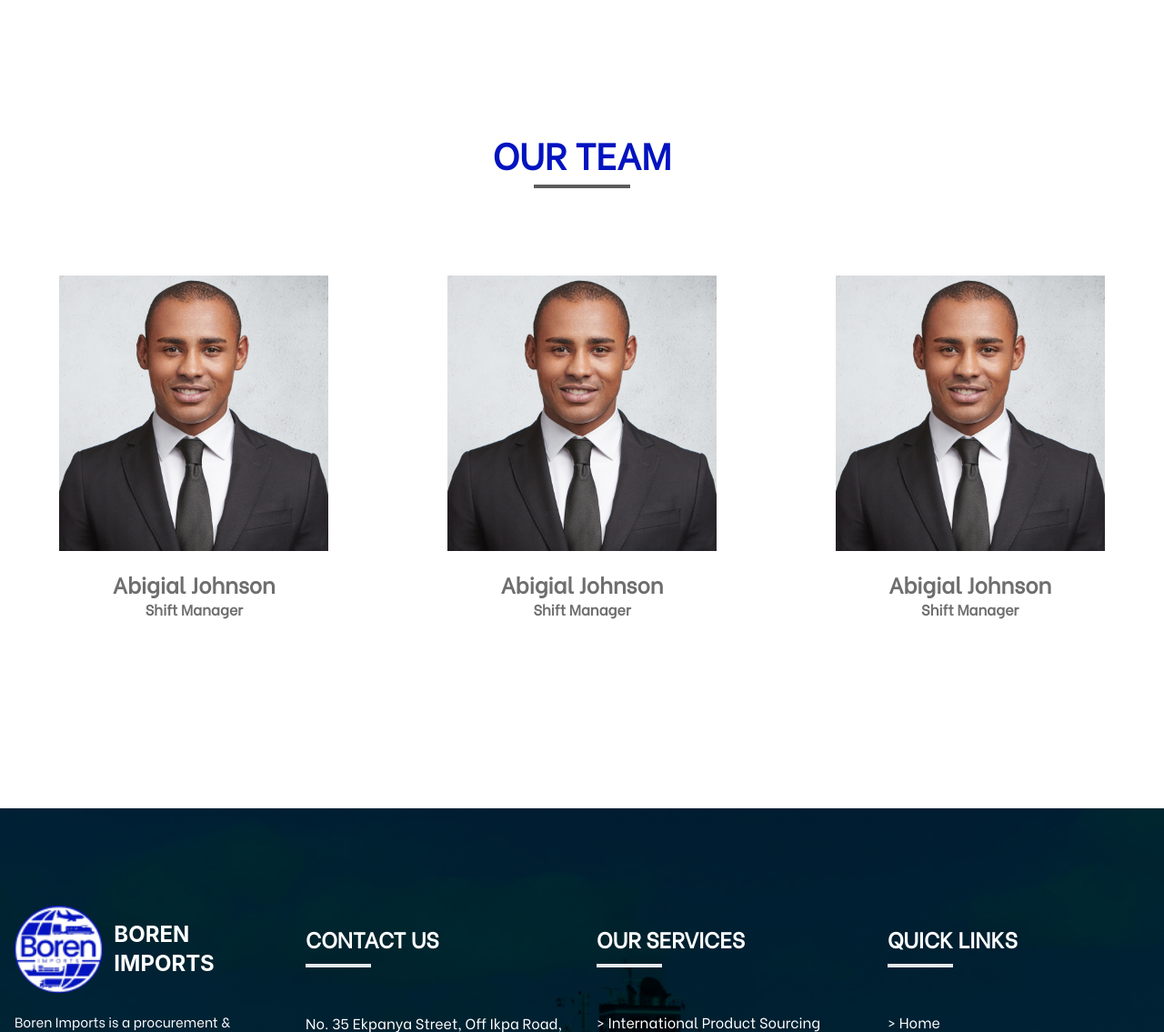
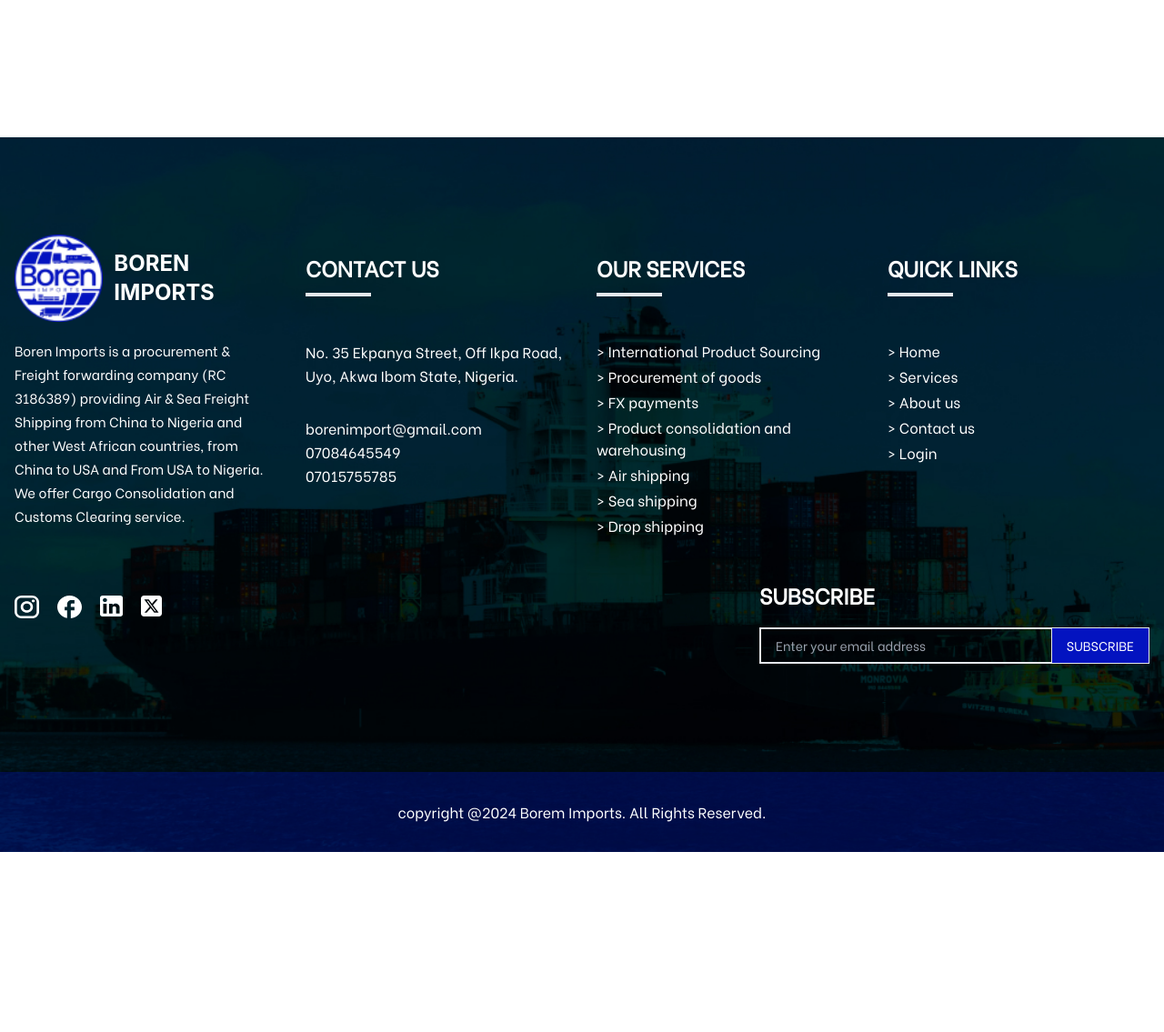
Before and after one commit to winninggodspower/Boren-Import, a Django app: page /about in a window 1280 px wide. Shown: the part 2662-3797 px from the top of the page at 91% size. After the commit the page ends 3599 px from the top, so only its background shows below. Run offline with Django 4.2, Linux system fonts and the light colour scheme; style sheets or scripts are compiled from the project's sources; some libraries are stand-ins or nearby versions.

Commit message:
remove team section

```diff
--- a/templates/about.html
+++ b/templates/about.html
@@ -86,7 +86,7 @@
       <img class="justify-self-center max-w-[90%] w-[500px]" src="{% static 'assets/vison-mission-section.png' %}" alt="">
   </section>
 
-  <section class="container mx-auto pb-32 md:pb-[207px]">
+  <!-- <section class="container mx-auto pb-32 md:pb-[207px]">
     <h2 class="text-3xl md:text-[40px] text-center text-primary-dark font-extrabold font-be-vietnam">OUR TEAM</h2>
     <hr class="mx-auto w-2/12 md:w-1/12 border-[2px] border-custom-gray bg-white mt-4 mb-2">
 
@@ -115,6 +115,6 @@
         </div>
       </div>
     </div>
-  </section>
+  </section> -->
 
 {% endblock body %}
```
